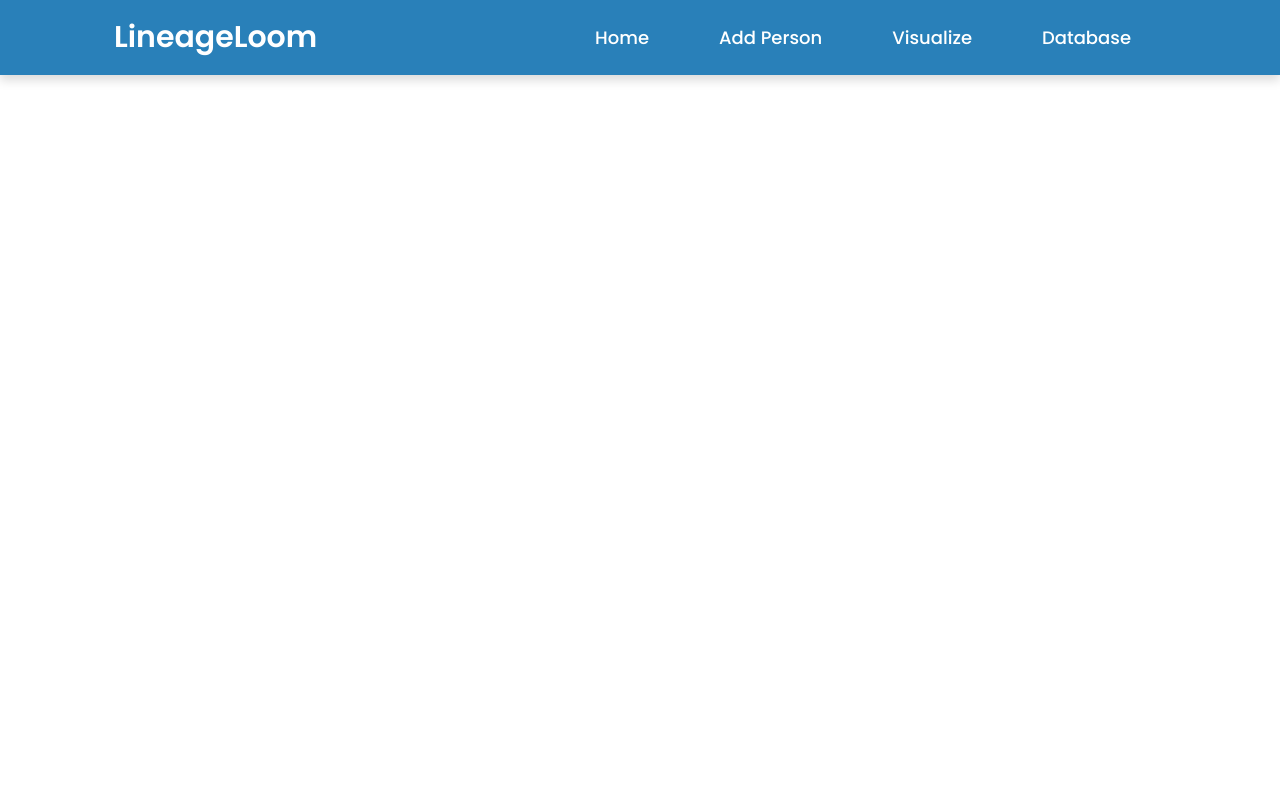
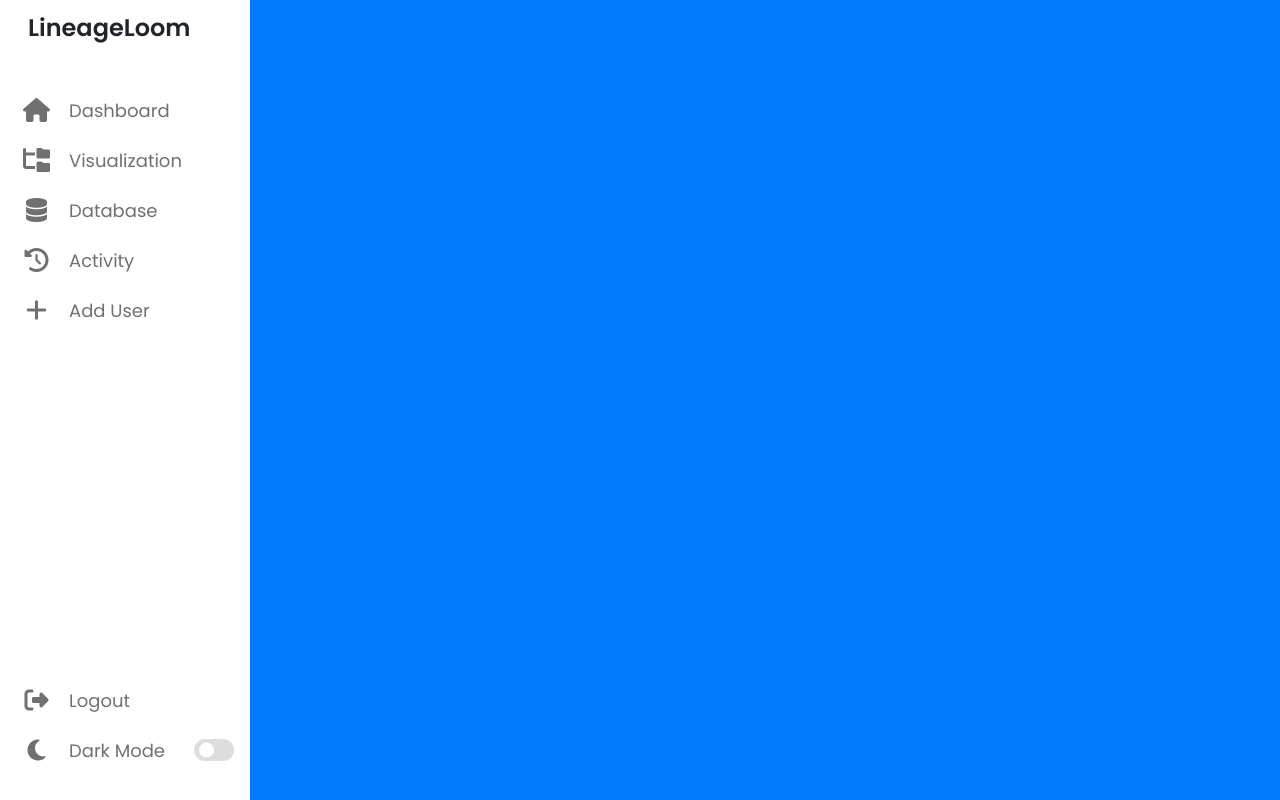
Before and after one commit to Syfur007/LineageLoom, a Flask app: page / in a window 1280 px wide. Run offline with Flask 3, Linux system fonts and the light colour scheme.

Commit message:
Has a basic navbar and navigation

```diff
--- a/app.py
+++ b/app.py
@@ -6,31 +6,37 @@ app = Flask(__name__)
 app.config['SQLALCHEMY_DATABASE_URI'] = 'sqlite:///lineageloom.db'
 db = SQLAlchemy(app)
 
+
 class Person(db.Model):
     id = db.Column(db.Integer, primary_key=True)
     name = db.Column(db.String(80), nullable=False)
     age = db.Column(db.Integer, nullable=False)
 
+
 @app.route('/')
 def index():
     return render_template('index.html')
 
-# @app.route('/add', methods=['GET', 'POST'])
-# def add():
-#     if request.method == 'POST':
-#         name = request.form['name']
-#         age = request.form['age']
-#         person = Person(name=name, age=age)
-#         db.session.add(person)
-#         db.session.commit()
-#         return redirect(url_for('database'))
-#     return render_template('add.html')
 
-# @app.route('/database')
+@app.route('/add_person', methods=['GET', 'POST'])
+def createPerson():
+    if request.method == 'POST':
+        name = request.form['name']
+        age = request.form['age']
+        person = Person(name=name, age=age)
+        db.session.add(person)
+        db.session.commit()
+        return redirect(url_for('database'))
+    return render_template('add.html')
 
+
+@app.route('/database')
 def database():
     persons = Person.query.all()
     return render_template('database.html', persons=persons)
 
+
 if __name__ == '__main__':
+    with app.app_context():
+        db.create_all()
     app.run(debug=True)
--- a/static/css/base.css
+++ b/static/css/base.css
@@ -0,0 +1 @@
+@import url('https://fonts.googleapis.com/css2?family=Poppins:wght@300;400;500;600;700&display=swap');
--- a/static/css/database.css
+++ b/static/css/database.css
@@ -1,4 +1,3 @@
-@import url('https://fonts.googleapis.com/css2?family=Poppins:wght@300;400;500;600;700&display=swap');
 
 * {
   margin: 0;
--- a/static/css/navbar.css
+++ b/static/css/navbar.css
@@ -7,59 +7,175 @@
     font-family: 'Poppins', sans-serif;
 }
 
+:root {
+    /* ===== Colors ====== */
+    --primary-color: #007bff;
+    --panel-color: #ffffff;
+    --text-color: #212529;
+    --black-light-color: #707070;
+    --border-color: #dee2e6;
+    --toggle-color: #ddd;
+    --box1-color: #4da4ff;
+    --box2-color: #ffe6ac;
+    --box3-color: #e7d1fc;
+    --title-icon-color: #fff;
+
+    /* ===== Transitions ====== */
+    --trans-05: all 0.5s ease;
+    --trans-03: all 0.3s ease;
+    --trans-02: all 0.2s ease;
+}
+
+body {
+    min-height: 100vh;
+    background-color: var(--primary-color);
+}
+
+body.dark {
+    /* ===== Colors ====== */
+    --primary-color: #3a3b3c;
+    --panel-color: #242526;
+    --text-color: #ccc;
+    --black-light-color: #ccc;
+    --border-color: #4d4c4c;
+    --toggle-color: #fff;
+    --box1-color: #3a3b3c;
+    --box2-color: #3a3b3c;
+    --box3-color: #3a3b3c;
+    --title-icon-color: #ccc;
+}
+
 nav {
     position: fixed;
+    top: 0;
     left: 0;
-    top: 0;
-    height: 75px;
-    width: 100%;
-    background: #2980b9;
-    box-shadow: 0 5px 10px rgba(0, 0, 0, 0.15);
+    height: 100%;
+    width: 250px;
+    padding: 10px 14px;
+    background-color: var(--panel-color);
 }
 
-nav .navbar {
+nav .logo-name {
     display: flex;
-    justify-content: space-between;
     align-items: center;
-    padding: 0 50px;
-    height: 100%;
-    width: 90%;
-    background: #2980b9;
-    margin: auto;
-}
-
-nav .navbar .logo a {
-    color: #fff;
-    font-size: 30px;
-    font-weight: 600;
-    text-decoration: none;
-}
-
-nav .navbar .menu {
-    display: flex;
-}
-
-nav .navbar .menu li {
-    list-style: none;
-    margin: 0 15px;
-    cursor: pointer;
-    padding: 10px 20px;
-    border-radius: 5px;
 
 }
 
-nav .navbar .menu li:hover {
-    background-color: #0077b3;
+nav .logo-image {
+    display: flex;
+    justify-content: center;
+    min-width: 45px;
 }
 
-nav .navbar .menu li:active {
-    background-color: #005580;
+nav .logo-image p {
+    width: 40px;
+    background-color: #007bff;
+    object-fit: cover;
+    border-radius: 10px;
+    text-align: center;
+    color: var(--title-icon-color);
+    font-size: 20px;
+    font-weight: 600;
 }
 
-nav .navbar .menu li a {
-    color: #fff;
+nav .logo-name .logo_name {
+    font-size: 24px;
+    font-weight: 600;
+    color: var(--text-color);
+    margin-left: 14px;
+}
+
+nav .menu-items {
+    margin-top: 40px;
+    height: calc(100% - 90px);
+    display: flex;
+    flex-direction: column;
+    justify-content: space-between;
+}
+
+.menu-items li {
+    list-style: none;
+}
+
+.menu-items li a {
+    display: flex;
+    align-items: center;
+    height: 50px;
+    text-decoration: none;
+    position: relative;
+}
+
+.nav-links li a:hover:before {
+    content: "";
+    position: absolute;
+    left: -7px;
+    height: 5px;
+    width: 5px;
+    border-radius: 50%;
+    background-color:  var(--primary-color);
+
+}
+
+.menu-items li a i {
+    font-size: 24px;
+    min-width: 45px;
+    height: 100%;
+    display: flex;
+    align-items: center;
+    justify-content: center;
+    color: var(--black-light-color);
+}
+
+.menu-items li a .link-name {
     font-size: 18px;
-    font-weight: 500;
-    text-decoration: none;
-    transition: all 0.3s ease;
+    font-weight: 400;
+    margin-left: 10px;
+    color: var(--black-light-color);
 }
+
+.nav-links li a:hover i,
+.nav-links li a:hover .link-name {
+    color: var(--primary-color);
+}
+
+.menu-items .mode {
+    display: flex;
+    align-items: center;
+}
+
+.menu-items .mode-toggle {
+    position: absolute;
+    right: 14px;
+    height: 50px;
+    min-width: 45px;
+    display: flex;
+    align-items: center;
+    justify-content: center;
+    cursor: pointer;
+}
+
+.mode-toggle .switch {
+    position: relative;
+    display: inline-block;
+    height: 22px;
+    width: 40px;
+    border-radius: 25px;
+    background-color: var(--toggle-color);
+}
+
+.switch:before {
+    content: "";
+    position: absolute;
+    left: 5px;
+    top: 50%;
+    transform: translateY(-50%);
+    height: 15px;
+    width: 15px;
+    background-color: var(--panel-color);
+    border-radius: 50%;
+    transition: var(--trans-03);
+}
+
+body.dark .switch:before {
+    left: 20px;
+}
--- /dev/null
+++ b/static/js/navbar.js
@@ -0,0 +1,6 @@
+const body = document.querySelector('body'),
+    modeToggle = body.querySelector('.mode-toggle');
+
+modeToggle.addEventListener('click', () => {
+    body.classList.toggle('dark');
+});
--- a/templates/base.html
+++ b/templates/base.html
@@ -3,13 +3,14 @@
 <head>
     <meta charset="UTF-8">
     <meta name="viewport" content="width=device-width, initial-scale=1.0">
-    {% block title %}{% endblock %}
+    <title>{% block title %}LineageLoom{% endblock %}</title>
+
     <link rel="stylesheet" href="https://cdnjs.cloudflare.com/ajax/libs/font-awesome/6.4.2/css/all.min.css">
     <link rel="stylesheet" href="{{ url_for('static', filename='css/base.css') }}">
     {% block stylesheets %}{% endblock %}
-    {% block javascripts %}{% endblock %}
 </head>
 <body>
     {% block body %}{% endblock %}
+    {% block scripts %}{% endblock %}
 </body>
 </html>
--- a/templates/navbar.html
+++ b/templates/navbar.html
@@ -5,16 +5,70 @@
 {% endblock %}
 
 {% block body %}
-    <nav>
-        <div class="navbar">
-            <div class="logo"><a href="#">LineageLoom</a></div>
+<nav>
+    <div class="logo-name">
+        <!-- <div class="logo-image">
+            <p>LL</p>
+        </div> -->
 
-            <ui class="menu">
-                <li><a href="">Home</a></li>
-                <li><a href="">Add Person</a></li>
-                <li><a href="">Visualize</a></li>
-                <li><a href="">Database</a></li>
-            </ui>
-        </div>
-    </nav>
+        <span class="logo_name">LineageLoom</span>
+    </div>
+
+    <div class="menu-items">
+        <ul class="nav-links">
+            <li>
+                <a href="/">
+                    <i class="fa-solid fa-house"></i>
+                    <span class="link-name">Dashboard</span>
+                </a>
+            </li>
+            <li>
+                <a href="#">
+                    <i class="fa-solid fa-folder-tree"></i>
+                    <span class="link-name">Visualization</span>
+                </a>
+            </li>
+            <li>
+                <a href="/database">
+                    <i class="fa-solid fa-database"></i>
+                    <span class="link-name">Database</span>
+                </a>
+            </li>
+            <li>
+                <a href="#">
+                    <i class="fa-solid fa-clock-rotate-left"></i>
+                    <span class="link-name">Activity</span>
+                </a>
+            </li>
+            <li>
+                <a href="#">
+                    <i class="fa-solid fa-plus"></i>
+                    <span class="link-name">Add User</span>
+                </a>
+            </li>
+        </ul>
+
+        <ul class="logout-mode">
+            <li>
+                <a href="#">
+                    <i class="fa-solid fa-right-from-bracket"></i>
+                    <span class="link-name">Logout</span>
+                </a>
+            </li>
+            <li class="mode">
+                <a href="#">
+                    <i class="fa-solid fa-moon"></i>
+                    <span class="link-name">Dark Mode</span>
+                </a>
+                <div class="mode-toggle">
+                    <span class="switch"></span>
+                </div>
+            </li>
+        </ul>
+    </div>
+</nav>
 {% endblock %}
+
+{% block scripts %}
+    <script src="{{ url_for('static', filename='js/navbar.js') }}"></script>
+{% endblock %}
```
Also changed, not shown: templates/create_person.html (added, +7 -0 lines), templates/database.html (+6 -6 lines), static/css/create_person.css (renamed from static/css/form.css), 1 other file.
